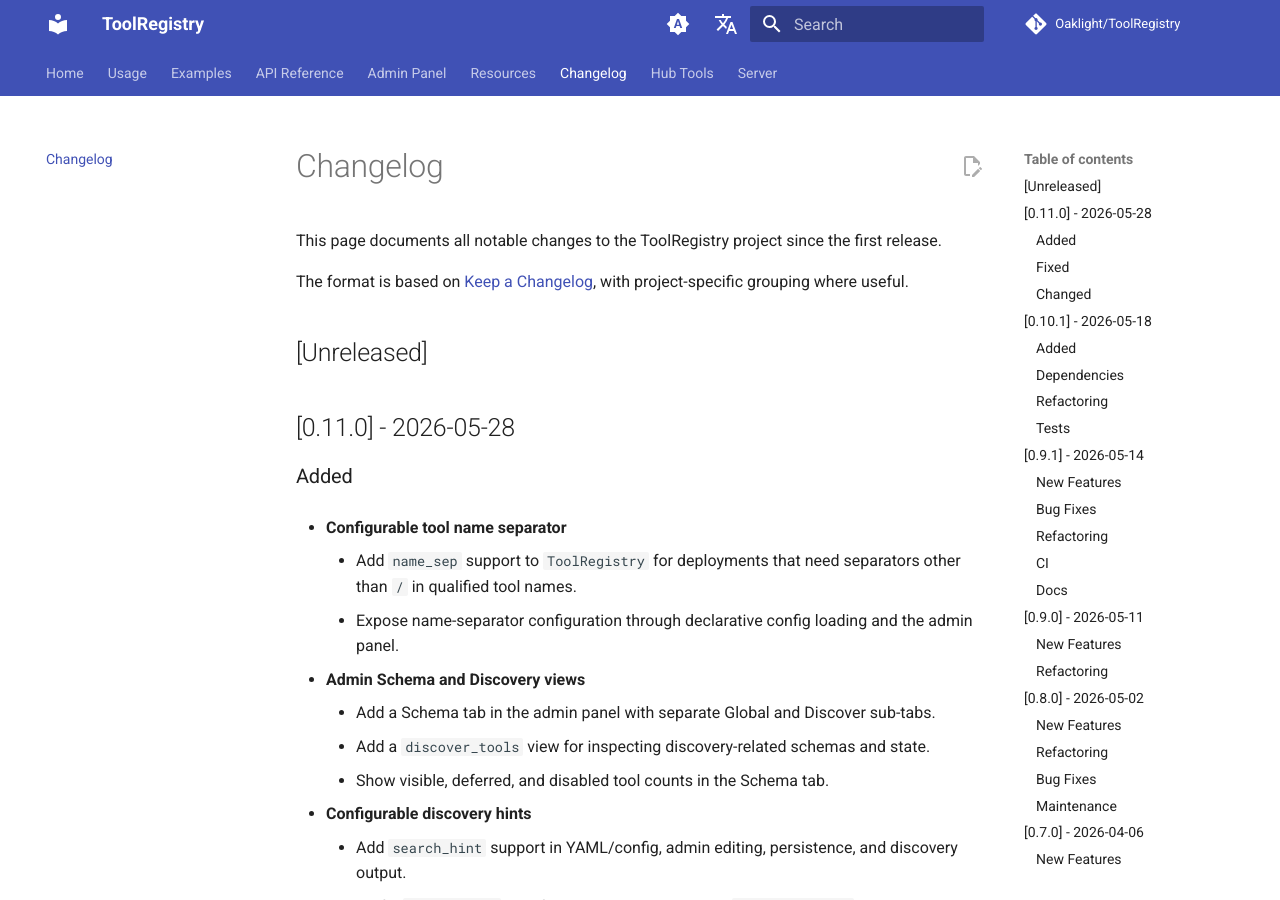
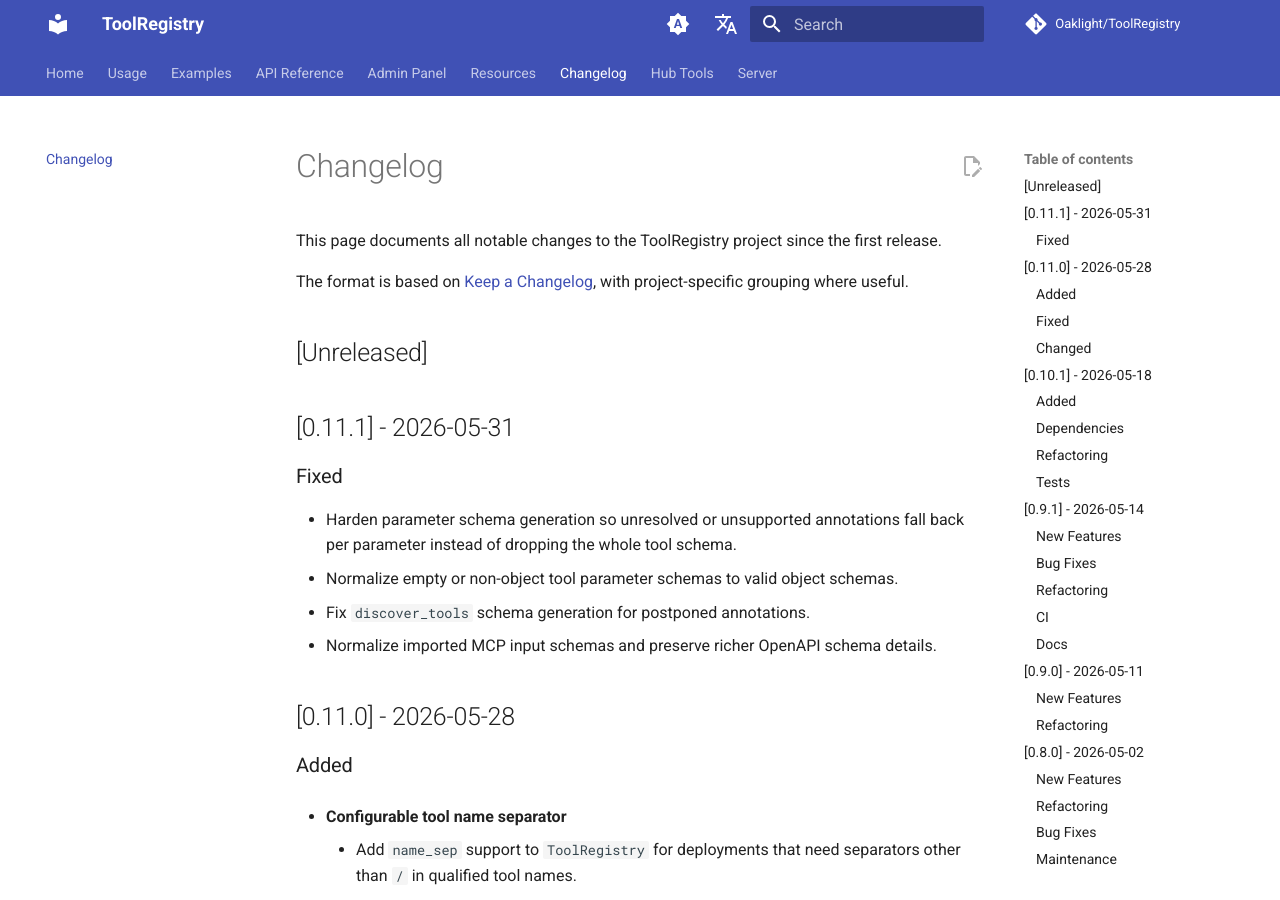
Before and after one commit to Oaklight/ToolRegistry, an MkDocs documentation site: the page built from docs/changelog.md, in a window 1280 px wide and 900 px high. Built offline with MkDocs 1.6.1 and Material for MkDocs 9.7.7, drawn with Linux system fonts in a browser that asks for light colours; comment, search, counter and statistics services are not loaded.

Commit message:
docs: update changelog for v0.11.1

```diff
--- a/docs/changelog.md
+++ b/docs/changelog.md
@@ -13,6 +13,15 @@ This page documents all notable changes to the ToolRegistry project since the fi
 The format is based on [Keep a Changelog](https://keepachangelog.com/en/1.1.0/), with project-specific grouping where useful.
 
 ## [Unreleased]
+
+## [0.11.1] - 2026-05-31
+
+### Fixed
+
+- Harden parameter schema generation so unresolved or unsupported annotations fall back per parameter instead of dropping the whole tool schema.
+- Normalize empty or non-object tool parameter schemas to valid object schemas.
+- Fix `discover_tools` schema generation for postponed annotations.
+- Normalize imported MCP input schemas and preserve richer OpenAPI schema details.
 
 ## [0.11.0] - 2026-05-28
 
```
